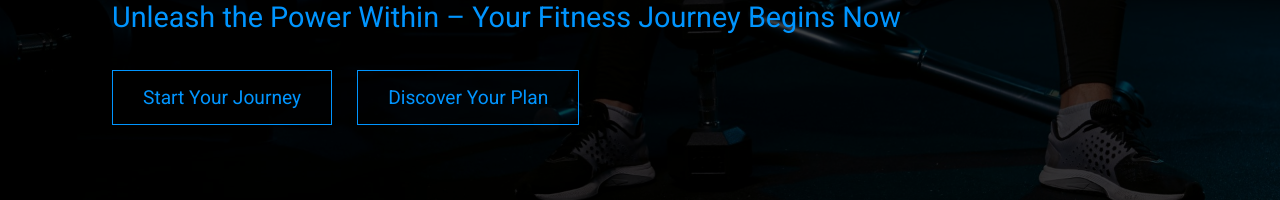
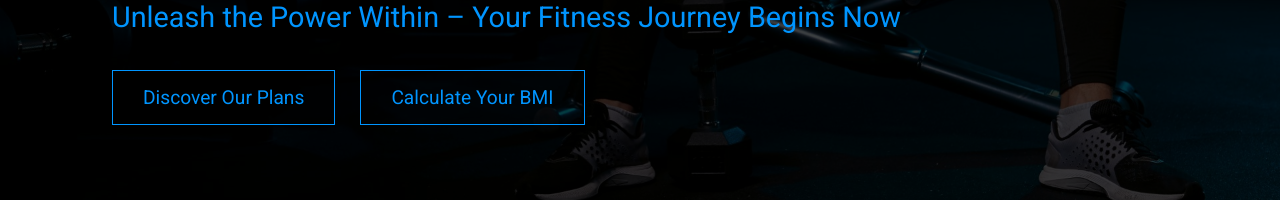
Before and after one commit to ChaitanyaSingh9742/GYM, a React (Vite) app in the folder Frontend/: page / in a window 1280 px wide. Shown: the part 586-786 px from the top of the page. Built offline with nearby package versions, Linux system fonts and the light colour scheme.

Commit message:
Seventeenth-commit

```diff
--- a/Frontend/src/App.jsx
+++ b/Frontend/src/App.jsx
@@ -1,5 +1,5 @@
-import React from "react";
-import { ToastContainer, toast } from "react-toastify";
+import React, { useRef } from "react";
+import { ToastContainer } from "react-toastify";
 import "react-toastify/dist/ReactToastify.css";
 import { BrowserRouter as Router } from "react-router-dom";
 import "./App.css";
@@ -13,15 +13,23 @@ import BMICalculator from "./components/BMICalculator";
 import Footer from "./components/Footer";
 
 const App = () => {
+
+  const pricingRef = useRef(null);
+  const bmiCalculatorRef = useRef(null);
+
   return (
     <Router>
       <Navbar />
-      <Hero />
+      <Hero pricingRef={pricingRef} bmiCalculatorRef={bmiCalculatorRef} />
       <WorkoutSessions />
       <Gallery />
-      <Pricing />
+      <div ref={pricingRef}>
+        <Pricing />
+      </div>
       <Contact />
-      <BMICalculator />
+      <div ref={bmiCalculatorRef}>
+        <BMICalculator />
+      </div>
       <Footer />
       <ToastContainer theme="dark" position="top-center" />
     </Router>
--- a/Frontend/src/components/Hero.jsx
+++ b/Frontend/src/components/Hero.jsx
@@ -1,6 +1,17 @@
-import React from "react";
+import React, { useRef } from "react";
 
 const Hero = () => {
+  const pricingRef = useRef(null);
+  const bmiCalculatorRef = useRef(null);
+
+  const scrollToPricing = () => {
+    pricingRef.current.scrollIntoView({ behavior: 'smooth' });
+  };
+
+  const scrollToBMICalculator = () => {
+    bmiCalculatorRef.current.scrollIntoView({ behavior: 'smooth' });
+  };
+
   return (
     <section className="hero">
       <div className="content">
@@ -14,8 +25,8 @@ const Hero = () => {
           <p>Unleash the Power Within – Your Fitness Journey Begins Now</p>
         </div>
         <div className="buttons">
-          <button>Start Your Journey</button>
-          <button>Discover Your Plan</button>
+          <button onClick={scrollToPricing}>Discover Our Plans</button>
+          <button onClick={scrollToBMICalculator}>Calculate Your BMI</button>
         </div>
       </div>
     </section>
```
